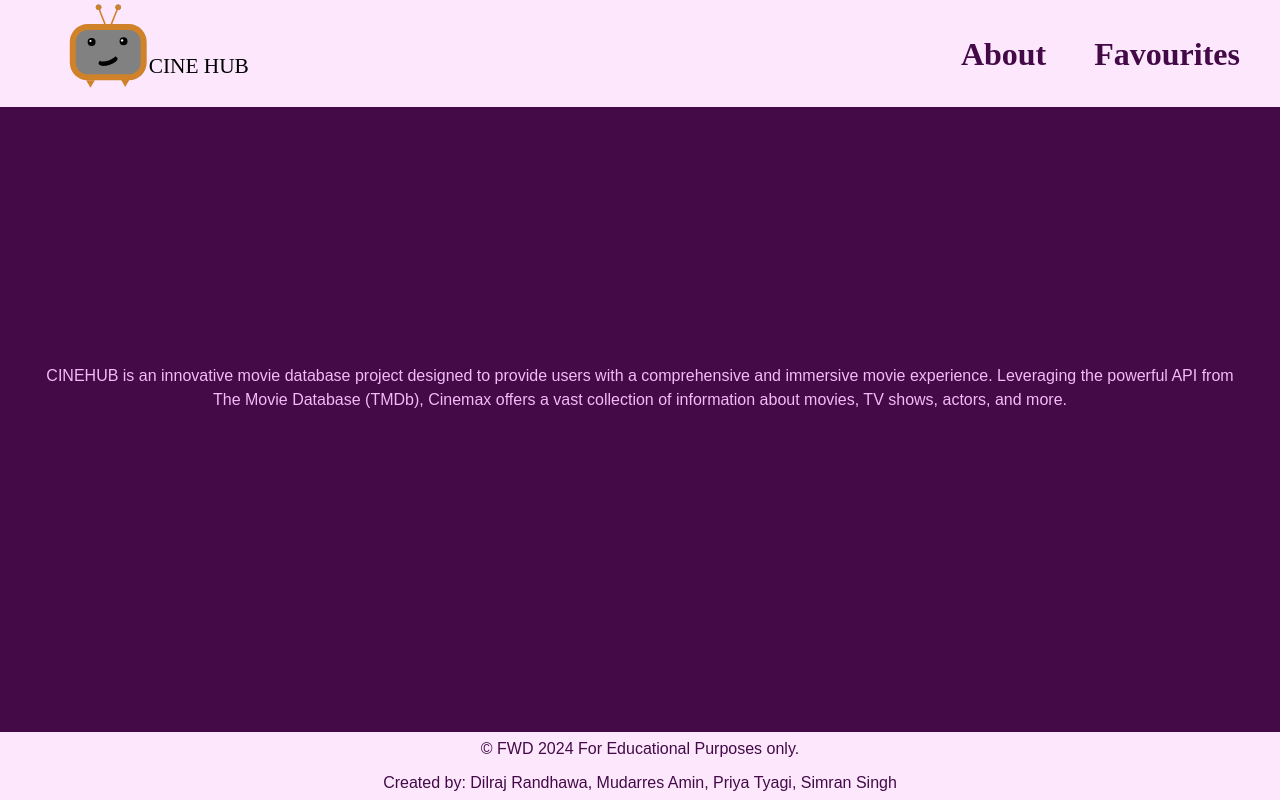
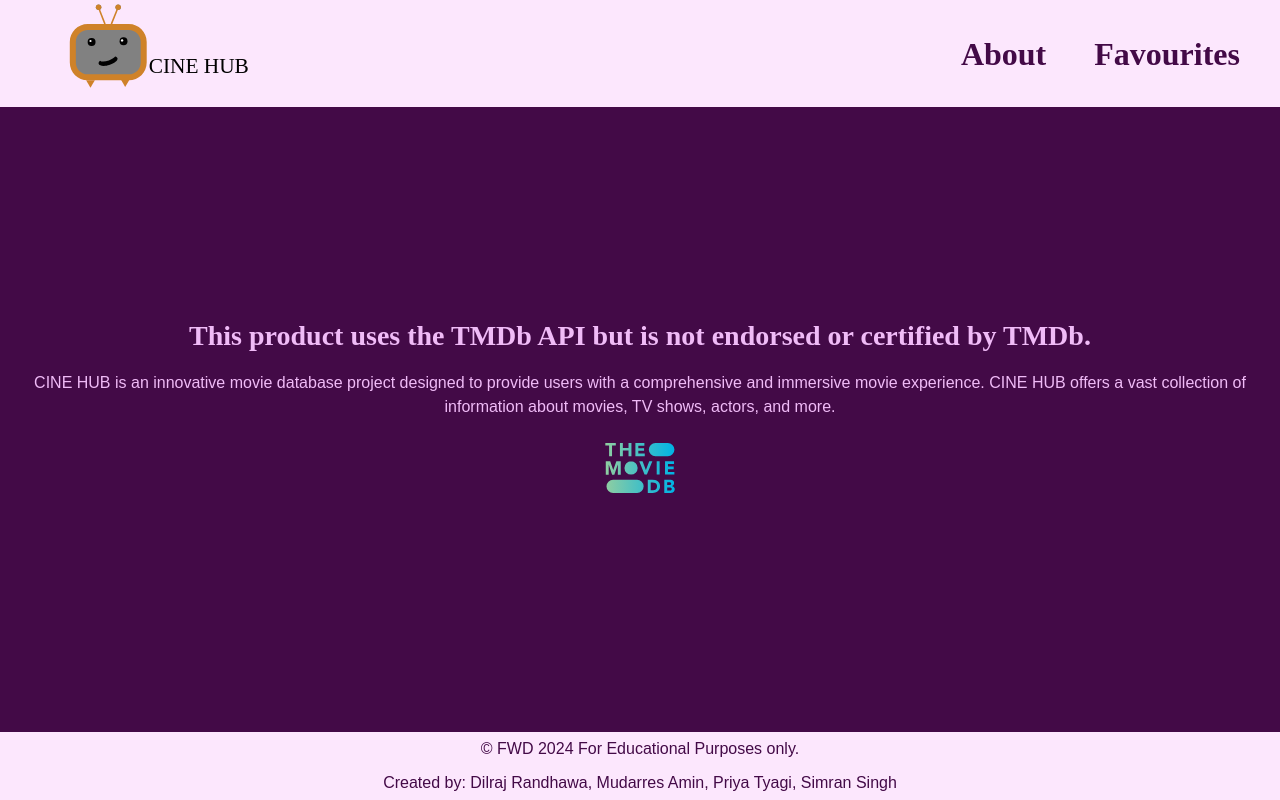
Before and after one commit to djrandhawa15/Movie-Project, a React (Vite) app: page /about in a window 1280 px wide. Built offline with nearby package versions, Linux system fonts and the light colour scheme; no server answers.

Commit message:
updated data
added files

```diff
--- a/src/components/Header.jsx
+++ b/src/components/Header.jsx
@@ -8,7 +8,7 @@ const Header = () => {
   return (
     <div className='header'>
       <NavLink to='/'>
-        <img src={logo} alt="Logo" />
+        <img className='sitelogo' src={logo} alt="Logo" />
       </NavLink>
         <Nav/>
         </div>
--- a/src/pages/About.jsx
+++ b/src/pages/About.jsx
@@ -1,12 +1,19 @@
 import React from 'react';
-
+import { NavLink } from 'react-router-dom';
+import tmdbLogo from '../assets/tmdb.svg';
+import '../styles/about.css';
 
 const About = () => {
   return (
     <div>
-      <p>CINEHUB is an innovative movie database project designed to provide users with a comprehensive and immersive movie experience. Leveraging the powerful API from The Movie Database (TMDb), Cinemax offers a vast collection of information about movies, TV shows, actors, and more.</p>
+      <h6>This product uses the TMDb API but is not endorsed or certified by TMDb.</h6>
+      <p>CINE HUB is an innovative movie database project designed to provide users with a comprehensive and immersive movie experience. CINE HUB offers a vast collection of information about movies, TV shows, actors, and more.</p>
+      <NavLink to='https://www.themoviedb.org/'>
+        <img className='tmdb' src={tmdbLogo} alt="tmdbLogo" />
+      </NavLink>
     </div>
   )
 }
 
+
 export default About;
--- a/src/pages/Home.jsx
+++ b/src/pages/Home.jsx
@@ -1,4 +1,5 @@
 import React from 'react';
+const apiKey = import.meta.env.API_KEY
 
 const Home = () => {
   return (
@@ -9,6 +10,4 @@ const Home = () => {
 
 
 
-
-
 export default Home;
--- /dev/null
+++ b/src/styles/about.css
@@ -0,0 +1,4 @@
+.tmdb {
+    height: 50px;
+    width: 150px;
+}
--- a/src/styles/header.css
+++ b/src/styles/header.css
@@ -6,7 +6,7 @@
     background-color: #fce7fd;
 }
 
-img{
+.sitelogo {
     width: 300px;
     height: 100px;
 
```
Also changed, not shown: src/assets/tmdb.svg (added), 1 other file (tests, documents, lock files or other folders).
